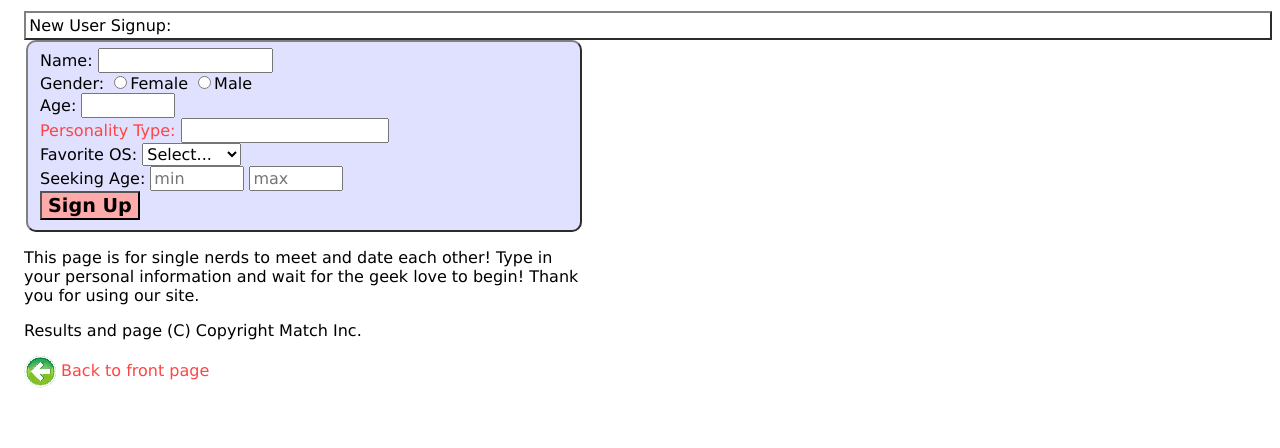
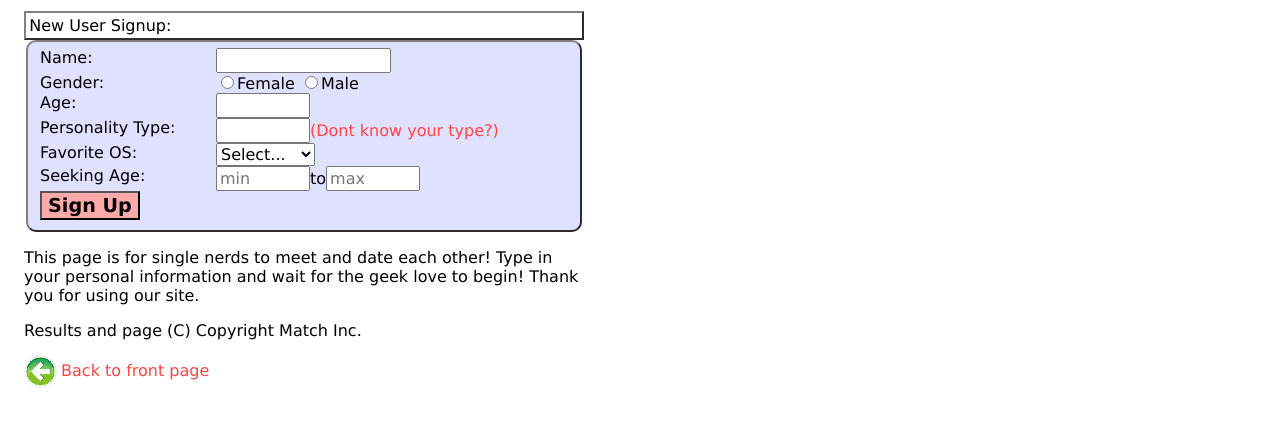
Before and after one commit to tonyrobinson202/Project5-web, a PHP site: page /signup.php in a window 1280 px wide. Shown: the part 352-800 px from the top of the page. Run offline with PHP 8.4, Linux system fonts and the light colour scheme; data that the repository does not hold is empty; some libraries are stand-ins or nearby versions.

Commit message:
fixed signup.php

```diff
--- a/signup.php
+++ b/signup.php
@@ -1,6 +1,6 @@
 <!DOCTYPE html>
 
-
+<!--
 <?php
    if( $_POST["name"] || $_POST["age"] ) {
       if (preg_match("/[^A-Za-z'-]/",$_POST['name'] )) {
@@ -11,7 +11,7 @@
 
       exit();
    }
-?>
+?> -->
 <html>
 
 	<!-- shared page top HTML -->
@@ -33,36 +33,34 @@
 			<img src="match.png" alt="banner logo" /> <br />
 			where meek geeks meet
 		</div>
-		<legend> New User Signup:</legend>
-		<form action="signup-submit.php" method = "POST">
-			<fieldset>
-				<label>Name:</label> <input type="text" name="name" size="16"><br>
-				Gender: <input type="radio" name="gender"
-				<?php if (isset($gender) && $gender=="female")
-					echo "checked";
-				?>
+
+		<div>
+		<legend>New User Signup:</legend>
+		<form action="signup-submit.php" method="post">
+			<fieldset class="column">
+				<label class="left">Name:</label> <input type="text" name="name" size="16"><br>
+				<label class="left">Gender:</label> <input type="radio" name="gender"
+
 				value="female">Female
 				<input type="radio" name="gender"
-				<?php if (isset($gender) && $gender=="male")
-					echo "checked";
-				?>
+
 				value="male">Male<br>
-				Age: <input type="text" name="Age" size="6" maxlength="2"><br>
-				<label for="Personality" href="http://www.humanmetrics.com/cgi-win/JTypes2.asp">
-				<a href="http://www.humanmetrics.com/cgi-win/JTypes2.asp">Personality Type:</a></label> <input type= "text" name="Personality" maxlength="4" label="http://www.humanmetrics.com/cgi-win/JTypes2.asp" >
+				<label class="left">Age:</label><input type="text" name="Age" size="6" maxlength="2"><br>
+				<label class="left">Personality Type:</label><input type= "text" name="Personality" size="6" maxlength="4"><a href="http://www.humanmetrics.com/cgi-win/JTypes2.asp">(Dont know your type?)</a>
 				<br>
-				Favorite OS: <select name="favOS">
+				<label class="left">Favorite OS:</label><select name="favOS">
   								<option value="">Select...</option>
   								<option value="Windows">Windows</option>
   								<option value="MacOsX">Mac OS X</option>
   								<option value="Linux">Linux</option>
 							</select><br>
 
-				Seeking Age: <input type="text" size="6" name="min" placeholder="min"> <input size="6" type="text" name='max' placeholder="max"><br>
+				<label class="left">Seeking Age:</label><input type="text" size="6" name="min" placeholder="min">to<input size="6" type="text" name='max' placeholder="max"><br>
 
 				<input type="submit" value="Sign Up">
 			</fieldset>
 		</form>
+</div>
 
 
 
```
